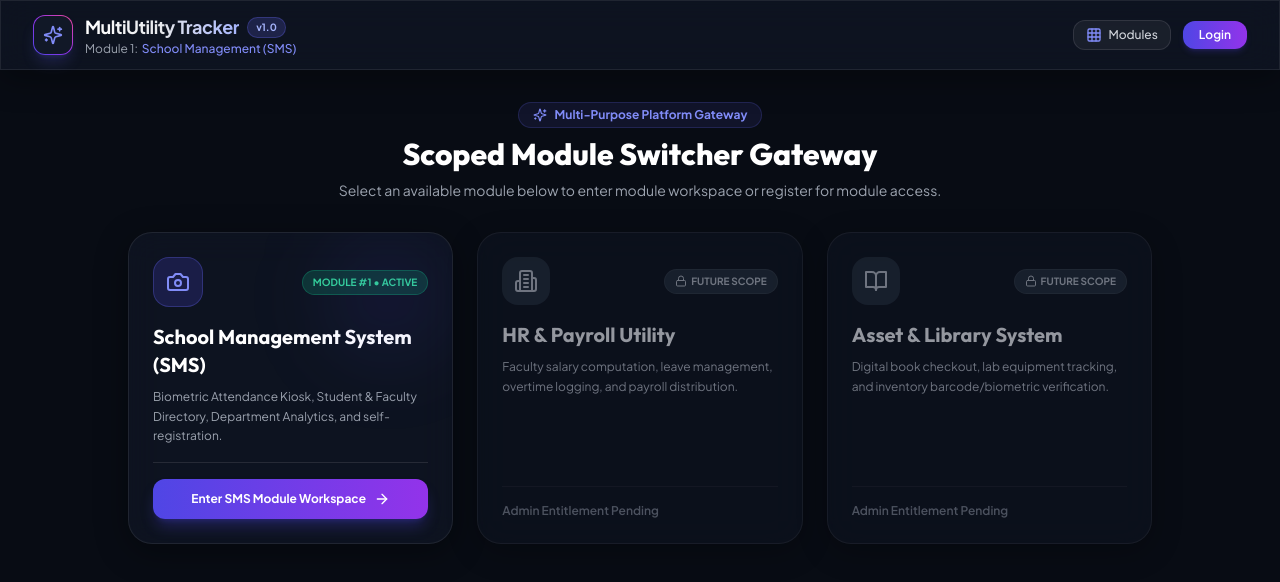
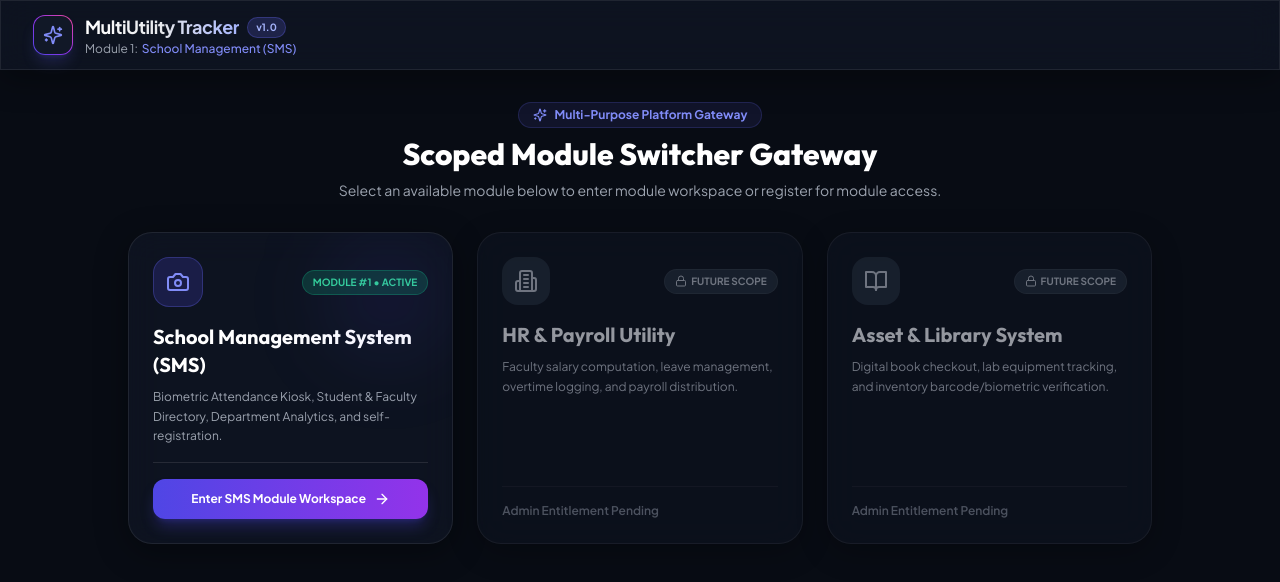
Before and after one commit to Kryptonic-Mustafa/MultiUtility-Tracker, a Next.js app in the folder frontend/: page /modules in a window 1280 px wide. Shown: the top 582 px of the page. Built offline with nearby package versions, Linux system fonts and the light colour scheme.

Commit message:
fix: enable camera power toggle and hide redundant top right buttons on modules gateway

```diff
--- a/frontend/src/components/Navbar.tsx
+++ b/frontend/src/components/Navbar.tsx
@@ -36,6 +36,7 @@ export default function Navbar() {
 
   const isSmsModule = pathname.startsWith('/sms');
   const isLoginPage = pathname === '/sms/login';
+  const isModulesPage = pathname === '/modules' || pathname === '/';
 
   return (
     <>
@@ -132,6 +133,7 @@ export default function Navbar() {
 
           {/* Right Actions & Profile */}
           <div className="flex items-center gap-3">
+            {!isModulesPage && (
               <Link
                 href="/modules"
                 className="flex items-center gap-1.5 px-3 py-1.5 rounded-xl text-xs font-medium text-gray-300 hover:text-white bg-white/5 hover:bg-white/10 border border-white/10 transition-all"
@@ -140,6 +142,7 @@ export default function Navbar() {
                 <Grid className="w-4 h-4 text-indigo-400" />
                 <span className="hidden sm:inline">Modules</span>
               </Link>
+            )}
 
             {currentUser?.is_admin && (
               <Link
@@ -168,7 +171,7 @@ export default function Navbar() {
                 </button>
               </div>
             ) : (
-              !isLoginPage && (
+              !isModulesPage && !isLoginPage && (
                 <Link
                   href="/sms/login"
                   className="px-4 py-1.5 rounded-xl text-xs font-semibold text-white bg-gradient-to-r from-indigo-600 to-purple-600 hover:opacity-90 shadow-md shadow-indigo-600/20 transition-all"
--- a/frontend/src/components/WebcamFeed.tsx
+++ b/frontend/src/components/WebcamFeed.tsx
@@ -14,7 +14,7 @@ export default function WebcamFeed({ isActive = false, onStatusUpdate, onUnrecog
   const canvasRef = useRef<HTMLCanvasElement | null>(null);
   const overlayCanvasRef = useRef<HTMLCanvasElement | null>(null);
 
-  const [manualPower, setManualPower] = useState(false); // Default OFF per user request
+  const [manualPower, setManualPower] = useState(isActive); // Controlled by user toggle (default OFF when isActive=false)
   const [isStreaming, setIsStreaming] = useState(false);
   const [wsConnected, setWsConnected] = useState(false);
   const [errorMsg, setErrorMsg] = useState<string | null>(null);
@@ -24,6 +24,12 @@ export default function WebcamFeed({ isActive = false, onStatusUpdate, onUnrecog
   const mediaStreamRef = useRef<MediaStream | null>(null);
   const frameCountRef = useRef(0);
   const lastFpsCalcRef = useRef(Date.now());
+
+  useEffect(() => {
+    setManualPower(isActive);
+  }, [isActive]);
+
+  const isEffectiveActive = manualPower;
 
   // Stop camera tracks cleanly
   const stopCamera = () => {
@@ -70,8 +76,6 @@ export default function WebcamFeed({ isActive = false, onStatusUpdate, onUnrecog
       setIsStreaming(false);
     }
   };
-
-  const isEffectiveActive = isActive && manualPower;
 
   // Manage Camera & WebSocket Lifecycle based on effective active state
   useEffect(() => {
```
Lines whose indentation alone changed are shown as unchanged.
